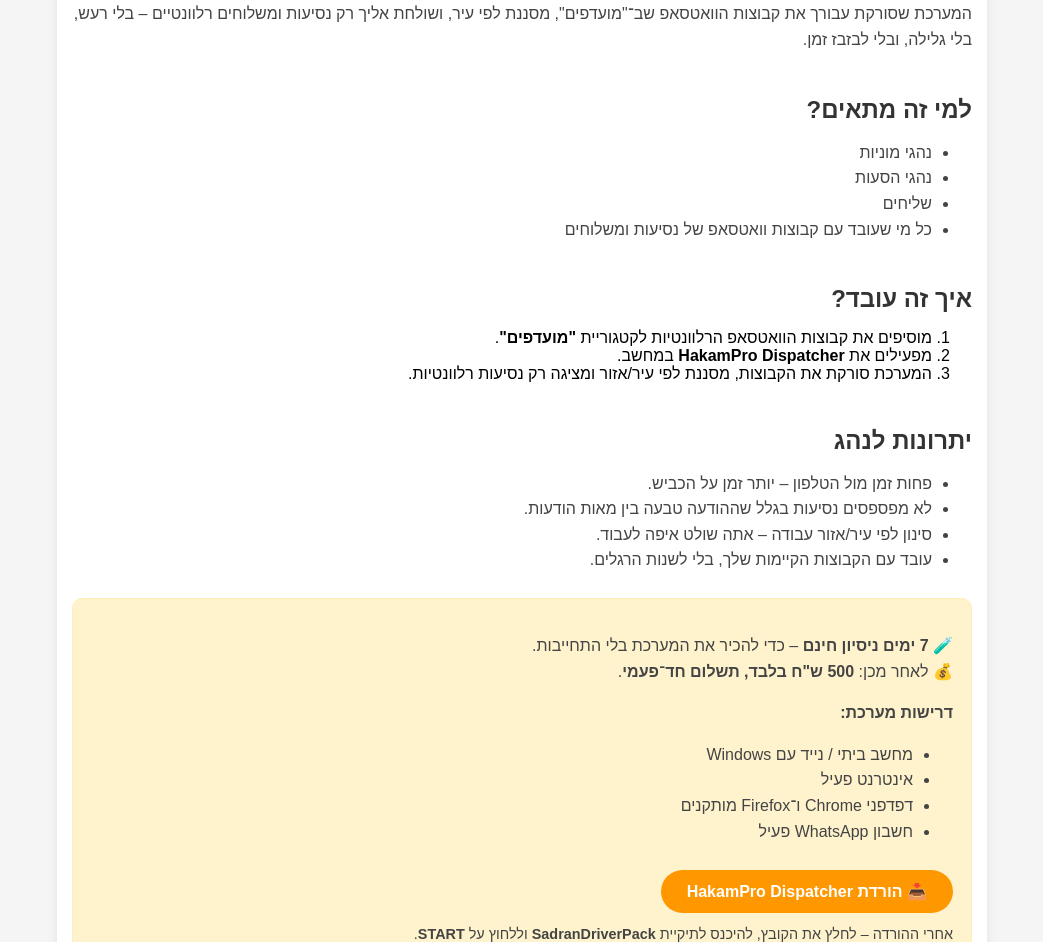
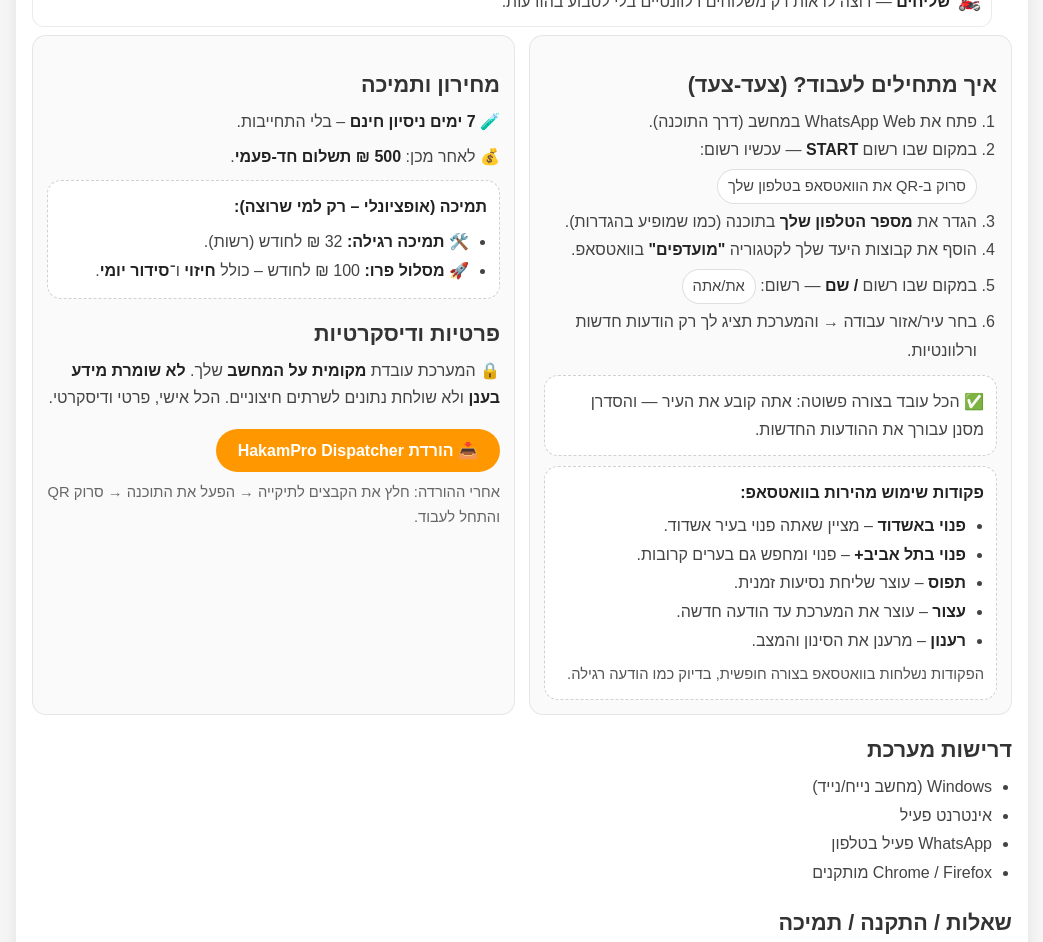
Before and after one commit to hahamordekhay-arch/hakampro-dispatcher-page, a plain HTML site: page index.html in a window 1280 px wide. Shown: the part 377-1319 px from the top of the page, without its empty margins (118-1161 px from the left). Drawn offline with Linux system fonts and the light colour scheme.

Commit message:
Update index.html
שדרוג 1

```diff
--- a/index.html
+++ b/index.html
@@ -1,165 +1,235 @@
 <!DOCTYPE html>
 <html lang="he" dir="rtl">
 <head>
-  <meta charset="UTF-8">
+  <meta charset="UTF-8" />
   <title>HakamPro Dispatcher - הסדרן שעובד בשבילך</title>
-  <header class="hero">
-    <img src="hakampro_logo.png" alt="HakamPro Bot" class="hero-logo">
-    <h1>HakamPro Dispatcher – הסדרן שעובד בשבילך</h1>
-    <p>מערכת שמסננת עבורך את קבוצות הוואטסאפ…</p>
-</header>
-  <meta name="viewport" content="width=device-width, initial-scale=1">
+  <meta name="viewport" content="width=device-width, initial-scale=1" />
   <style>
-    .hero-logo {
-    display: block;
-    margin: 0 auto 16px;  /* באמצע + רווח מתחת */
-    max-width: 180px;     /* אפשר לשחק עם הגודל */
-    border-radius: 16px;
-}
-
-    body {
+    body{
       font-family: Arial, Helvetica, sans-serif;
-      background: #f5f5f5;
-      margin: 0;
-      padding: 0;
-      direction: rtl;
-      text-align: right;
-      .hero {
-  text-align: center;   /* ממקד את כל מה שבכותרת (לוגו + H1 + שורה מתחת) */
-}
-
+      background:#f5f5f5;
+      margin:0; padding:0;
+      direction: rtl; text-align:right;
+      color:#222;
     }
-    .container {
-      max-width: 900px;
+    .container{
+      max-width: 980px;
       margin: 0 auto;
-      padding: 20px 15px 40px;
-      background: #ffffff;
-      box-shadow: 0 0 10px rgba(0,0,0,0.08);
+      background:#fff;
+      padding: 22px 16px 40px;
+      box-shadow: 0 0 14px rgba(0,0,0,0.08);
     }
-    h1 {
-      color: #222;
-      font-size: 2rem;
-      margin-bottom: 0.3em;
-       text-align: center;   /* מרכז את הכותרת */
+    .top{
+      display:flex;
+      gap:16px;
+      align-items:flex-start;
+      justify-content:space-between;
+      flex-wrap:wrap;
     }
-    h2 {
-      color: #333;
-      margin-top: 1.8em;
-      margin-bottom: 0.3em;
+    .badge{
+      display:inline-block;
+      background:#ffe082;
+      padding: 4px 12px;
+      border-radius: 999px;
+      font-size: 0.95rem;
+      color:#333;
+      margin-bottom:10px;
     }
-    p {
-      line-height: 1.6;
-      color: #444;
+    h1{ margin: 6px 0 8px; font-size: 2rem; }
+    .sub{ margin:0 0 16px; color:#444; line-height:1.6; }
+    h2{ margin: 22px 0 10px; font-size: 1.35rem; color:#333; }
+    p{ margin: 8px 0; line-height:1.7; color:#444; }
+    ul,ol{ margin: 8px 0 8px; padding-right: 20px; color:#444; line-height:1.8; }
+    .grid{
+      display:grid;
+      grid-template-columns: 1fr 1fr;
+      gap:14px;
     }
-    ul {
-      color: #444;
-      line-height: 1.6;
+    @media (max-width: 780px){
+      .grid{ grid-template-columns: 1fr; }
     }
-    .badge {
-      display: inline-block;
-      background: #ffe082;
-      color: #444;
+    .card{
+      background:#fafafa;
+      border:1px solid rgba(0,0,0,0.08);
+      border-radius: 14px;
+      padding: 14px;
+    }
+    .cta{
+      margin: 18px 0 6px;
+      padding: 16px;
+      border-radius: 14px;
+      background:#fff3cd;
+      border:1px solid #ffeeba;
+    }
+    .pill{
+      display:inline-block;
+      border:1px solid rgba(0,0,0,0.12);
       padding: 3px 10px;
+      border-radius:999px;
+      font-size:0.92rem;
+      background:#fff;
+      margin: 4px 0;
+    }
+    .btn{
+      display:inline-block;
+      background:#ff9800;
+      color:#fff;
+      text-decoration:none;
+      font-weight:bold;
+      padding: 12px 22px;
       border-radius: 999px;
-      font-size: 0.9rem;
-      margin-bottom: 10px;
-    }
-    .cta-box {
-      margin: 25px 0;
-      padding: 18px;
-      border-radius: 10px;
-      background: #fff3cd;
-      border: 1px solid #ffeeba;
-    }
-    .btn-primary {
-      display: inline-block;
-      background: #ff9800;
-      color: #fff;
-      padding: 12px 26px;
-      border-radius: 999px;
-      text-decoration: none;
-      font-weight: bold;
       margin-top: 10px;
     }
-    .btn-primary:hover {
-      background: #fb8c00;
+    .btn:hover{ background:#fb8c00; }
+    .mini{
+      font-size:0.92rem;
+      color:#666;
+      margin-top:8px;
     }
-    .footer {
-      margin-top: 30px;
-      font-size: 0.9rem;
-      color: #666;
+    .footer{
+      margin-top: 26px;
+      padding-top: 14px;
+      border-top: 1px solid rgba(0,0,0,0.08);
+      color:#666;
+      font-size:0.92rem;
+      line-height:1.7;
+    }
+    .role-list li{
+      list-style:none;
+      padding: 8px 10px;
+      background:#fff;
+      border:1px solid rgba(0,0,0,0.08);
+      border-radius: 12px;
+      margin: 8px 0;
+    }
+    .role-icon{
+      font-size: 1.15rem;
+      margin-left: 8px;
+    }
+    .strong{ font-weight:700; color:#222; }
+    .notice{
+      background:#ffffff;
+      border:1px dashed rgba(0,0,0,0.18);
+      border-radius: 14px;
+      padding: 12px;
+      margin-top: 10px;
     }
   </style>
 </head>
 <body>
   <div class="container">
-    <span class="badge">🚕 תוכנה חכמה לנהגים ושליחים</span>
-    <h1>HakamPro Dispatcher – הסדרן שעובד בשבילך</h1>
-    <p>
-      המערכת שסורקת עבורך את קבוצות הוואטסאפ שב־"מועדפים",
-      מסננת לפי עיר, ושולחת אליך רק נסיעות ומשלוחים רלוונטיים –
-      בלי רעש, בלי גלילה, ובלי לבזבז זמן.
-    </p>
+
+    <div class="top">
+      <div>
+        <span class="badge">🚀 HakamPro Dispatcher</span>
+        <h1>הסדרן שעובד בשבילך</h1>
+        <p class="sub">
+          מערכת חכמה שסורקת את קבוצות הוואטסאפ שב־<span class="strong">"מועדפים"</span>,
+          מסננת לפי העיר שאתה בוחר, ושולחת אליך רק נסיעות/משלוחים רלוונטיים — בלי רעש ובלי לבזבז זמן.
+        </p>
+      </div>
+    </div>
 
     <h2>למי זה מתאים?</h2>
-    <ul>
-      <li>נהגי מוניות</li>
-      <li>נהגי הסעות</li>
-      <li>שליחים </li>
-      <li>כל מי שעובד עם קבוצות וואטסאפ של נסיעות ומשלוחים</li>
+    <ul class="role-list">
+      <li><span class="role-icon">🚕</span><span class="strong">נהג מונית</span> — רוצה לקבל רק הודעות שמתאימות לעיר/אזור שלך.</li>
+      <li><span class="role-icon">🚌</span><span class="strong">נהג הסעות</span> — רוצה לזהות נסיעות מתאימות במהירות ולסגור עבודה.</li>
+      <li><span class="role-icon">🏍️</span><span class="strong">שליחים</span> — רוצה לראות רק משלוחים רלוונטיים בלי לטבוע בהודעות.</li>
     </ul>
 
-    <h2>איך זה עובד?</h2>
-    <ol>
-      <li>מוסיפים את קבוצות הוואטסאפ הרלוונטיות לקטגוריית <strong>"מועדפים"</strong>.</li>
-      <li>מפעילים את <strong>HakamPro Dispatcher</strong> במחשב.</li>
-      <li>המערכת סורקת את הקבוצות, מסננת לפי עיר/אזור ומציגה רק נסיעות רלוונטיות.</li>
-    </ol>
+    <div class="grid">
+      <div class="card">
+        <h2>איך מתחילים לעבוד? (צעד-צעד)</h2>
+        <ol>
+          <li>פתח את WhatsApp Web במחשב (דרך התוכנה).</li>
+          <li>
+            במקום שבו רשום <span class="strong">START</span> — עכשיו רשום:
+            <span class="pill">סרוק ב-QR את הוואטסאפ בטלפון שלך</span>
+          </li>
+          <li>
+            הגדר את <span class="strong">מספר הטלפון שלך</span> בתוכנה (כמו שמופיע בהגדרות).
+          </li>
+          <li>
+            הוסף את קבוצות היעד שלך לקטגוריה <span class="strong">"מועדפים"</span> בוואטסאפ.
+          </li>
+          <li>
+            במקום שבו רשום <span class="strong"> / שם</span> — רשום:
+            <span class="pill">את/אתה</span>
+          </li>
+          <li>בחר עיר/אזור עבודה → והמערכת תציג לך רק הודעות חדשות ורלוונטיות.</li>
+        </ol>
 
-    <h2>יתרונות לנהג</h2>
+        <div class="notice">
+          <p style="margin:0;">
+            ✅ הכל עובד בצורה פשוטה: אתה קובע את העיר — והסדרן מסנן עבורך את ההודעות החדשות.
+          </p>
+        </div>
+
+        <!-- ✅ פקודות הועברו לתוך הכרטיס כדי לשמור על מבנה ה-Grid -->
+        <div class="notice">
+          <p style="margin:0 0 6px 0;">
+            <span class="strong">פקודות שימוש מהירות בוואטסאפ:</span>
+          </p>
+          <ul style="margin:0; padding-right:18px; line-height:1.8;">
+            <li><span class="strong">פנוי באשדוד</span> – מציין שאתה פנוי בעיר אשדוד.</li>
+            <li><span class="strong">פנוי בתל אביב+</span> – פנוי ומחפש גם בערים קרובות.</li>
+            <li><span class="strong">תפוס</span> – עוצר שליחת נסיעות זמנית.</li>
+            <li><span class="strong">עצור</span> – עוצר את המערכת עד הודעה חדשה.</li>
+            <li><span class="strong">רענון</span> – מרענן את הסינון והמצב.</li>
+          </ul>
+          <p style="margin:6px 0 0 0; font-size:0.92rem; color:#555;">
+            הפקודות נשלחות בוואטסאפ בצורה חופשית, בדיוק כמו הודעה רגילה.
+          </p>
+        </div>
+      </div>
+
+      <div class="card">
+        <h2>מחירון ותמיכה</h2>
+        <p>🧪 <span class="strong">7 ימים ניסיון חינם</span> – בלי התחייבות.</p>
+        <p>💰 לאחר מכן: <span class="strong">500 ₪ תשלום חד-פעמי</span>.</p>
+
+        <div class="notice">
+          <p style="margin:0 0 8px 0;"><span class="strong">תמיכה (אופציונלי – רק למי שרוצה):</span></p>
+          <ul style="margin:0; padding-right: 18px;">
+            <li>🛠️ <span class="strong">תמיכה רגילה:</span> 32 ₪ לחודש (רשות).</li>
+            <li>🚀 <span class="strong">מסלול פרו:</span> 100 ₪ לחודש – כולל <span class="strong">חיזוי</span> ו־<span class="strong">סידור יומי</span>.</li>
+          </ul>
+        </div>
+
+        <h2>פרטיות ודיסקרטיות</h2>
+        <p>
+          🔒 המערכת עובדת <span class="strong">מקומית על המחשב</span> שלך.
+          <span class="strong">לא שומרת מידע בענן</span> ולא שולחת נתונים לשרתים חיצוניים.
+          הכל אישי, פרטי ודיסקרטי.
+        </p>
+
+        <a class="btn"
+           href="https://1drv.ms/u/c/db0c3a46b2c77df0/IQDZr-9xqD-lT4JkCXItHf2fAcZ8XphDnM2QPTsPaFQYnk4?e=2QrBcW"
+           target="_blank">
+          📥 הורדת HakamPro Dispatcher
+        </a>
+        <p class="mini">
+          אחרי ההורדה: חלץ את הקבצים לתיקייה → הפעל את התוכנה → סרוק QR והתחל לעבוד.
+        </p>
+      </div>
+    </div>
+
+    <h2>דרישות מערכת</h2>
     <ul>
-      <li>פחות זמן מול הטלפון – יותר זמן על הכביש.</li>
-      <li>לא מפספסים נסיעות בגלל שההודעה טבעה בין מאות הודעות.</li>
-      <li>סינון לפי עיר/אזור עבודה – אתה שולט איפה לעבוד.</li>
-      <li>עובד עם הקבוצות הקיימות שלך, בלי לשנות הרגלים.</li>
+      <li>Windows (מחשב נייח/נייד)</li>
+      <li>אינטרנט פעיל</li>
+      <li>WhatsApp פעיל בטלפון</li>
+      <li>Chrome / Firefox מותקנים</li>
     </ul>
 
-    <div class="cta-box">
-      <p>
-        🧪 <strong>7 ימים ניסיון חינם</strong> – כדי להכיר את המערכת בלי התחייבות.<br>
-        💰 לאחר מכן: <strong>500 ש"ח בלבד, תשלום חד־פעמי</strong>.
-      </p>
-      <p><strong>דרישות מערכת:</strong></p>
-      <ul>
-        <li>מחשב ביתי / נייד עם Windows</li>
-        <li>אינטרנט פעיל</li>
-        <li>דפדפני Chrome ו־Firefox מותקנים</li>
-        <li>חשבון WhatsApp פעיל</li>
-      </ul>
-
-      <a class="btn-primary"
-         href="https://1drv.ms/u/c/db0c3a46b2c77df0/IQDZr-9xqD-lT4JkCXItHf2fAcZ8XphDnM2QPTsPaFQYnk4?e=2QrBcW"
-         target="_blank">
-        📥 הורדת HakamPro Dispatcher
-      </a>
-
-      <p style="margin-top:10px; font-size:0.9rem;">
-        אחרי ההורדה – לחלץ את הקובץ, להיכנס לתיקיית <strong>SadranDriverPack</strong> וללחוץ על <strong>START</strong>.<br>
-        ייתכן ש־Windows או האנטי־וירוס יציגו אזהרת אבטחה לגבי קובץ ההפעלה – יש לבחור "המשך בכל זאת" / "Run anyway" אם אתה סומך על הקובץ.
-      </p>
-    </div>
-
-    <h2>שאלות? צריך התקנה מרחוק?</h2>
+    <h2>שאלות / התקנה / תמיכה</h2>
     <p>
-      נשמח לעזור בהתקנה, בהגדרת הקבוצות ובשימוש יומיומי בתוכנה.
-    </p>
-    <p>
-      📞 מרדכי – מחלקת פיתוח: <strong>052-6015599</strong><br>
-      📞 אביחי – מחלקת שיווק: <strong>054-6558391</strong>
+      📞 מרדכי – מחלקת פיתוח: <span class="strong">052-6015599</span><br>
+      📞 אביחי – מחלקת שיווק: <span class="strong">054-6558391</span>
     </p>
 
     <div class="footer">
-      🚕 HakamPro Dispatcher – שהנסיעות והמשלוחים יחפשו אותך, לא להפך.
+      🚕 HakamPro Dispatcher — שהנסיעות יחפשו אותך, לא להפך.
     </div>
   </div>
 </body>
```
